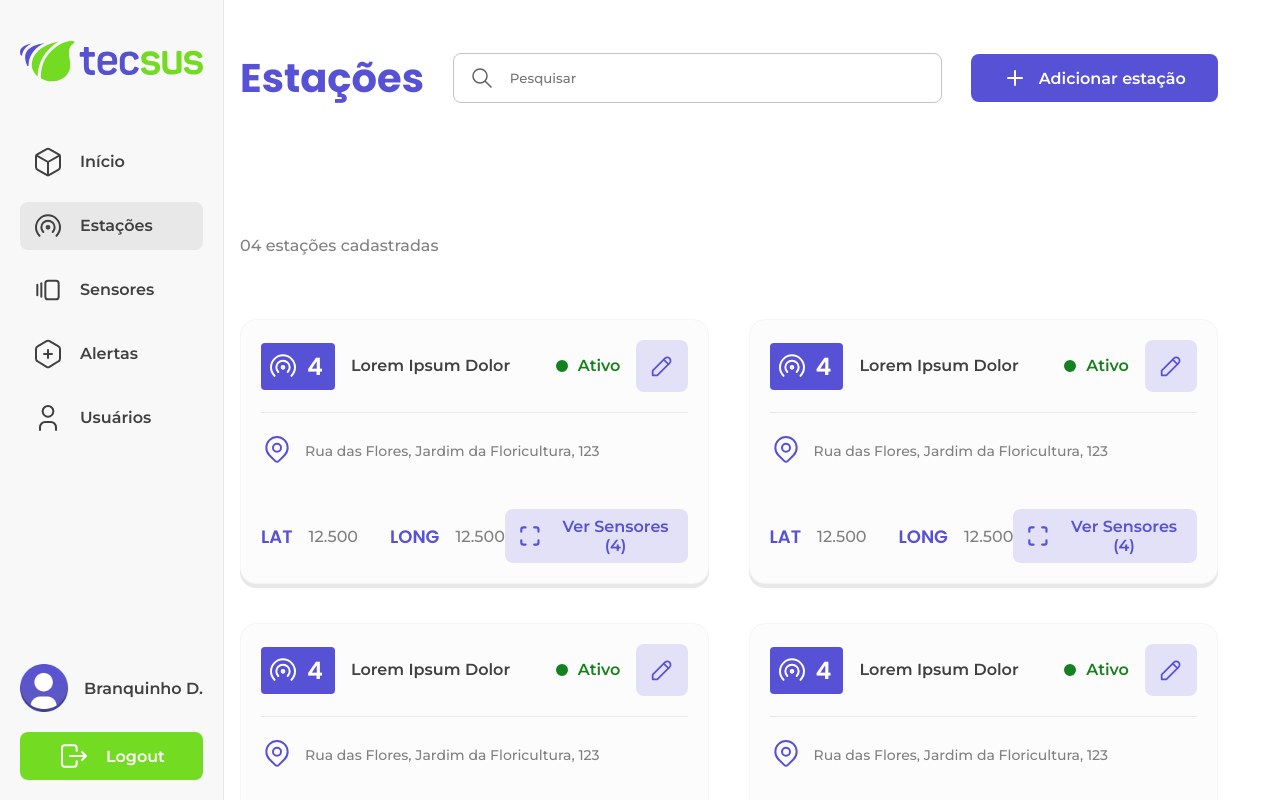
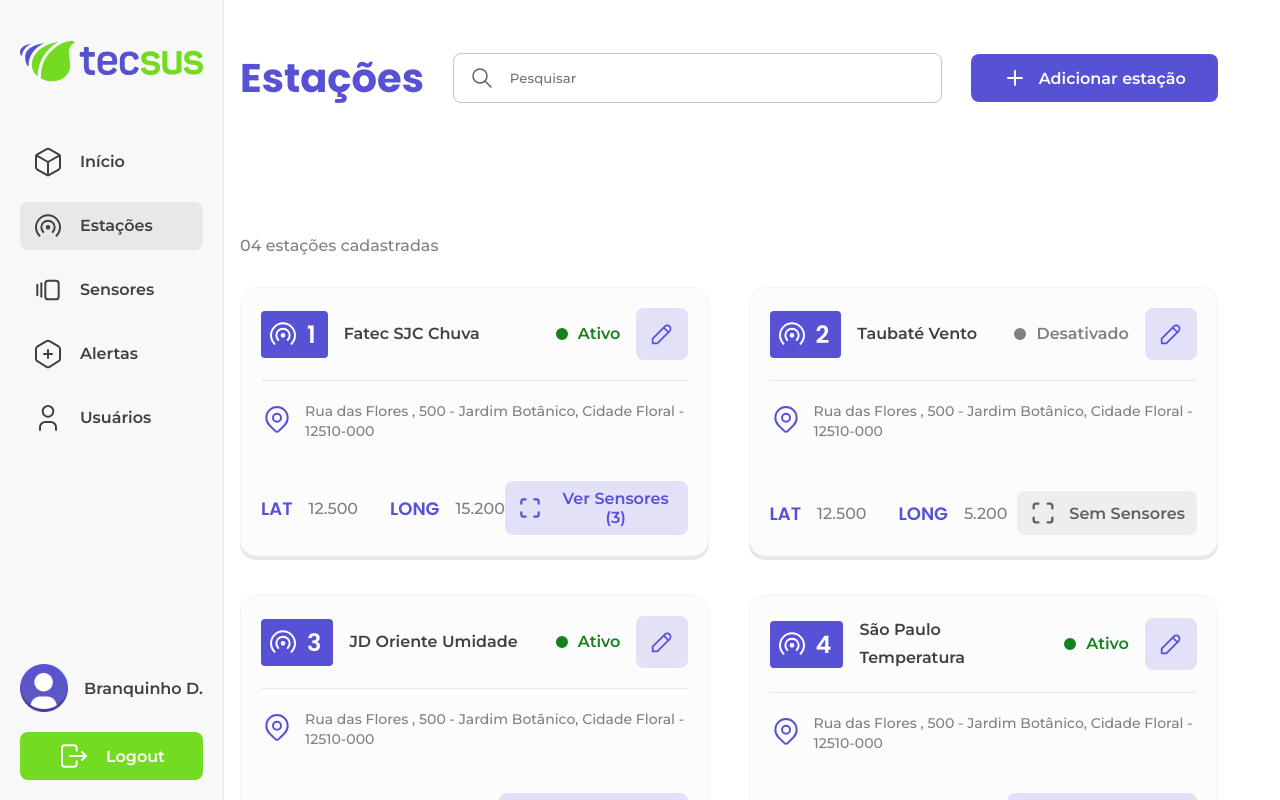
Before and after one commit to TeamHiveAPI/API-2025.01-FRONT, a React (Vite) app: page /estacoes in a window 1280 px wide. Shown: the top 800 px of the page. Built offline with nearby package versions, Linux system fonts and the light colour scheme.

Commit message:
[SCRUM-2] feat: Adicionando modal para ver os sensores no componente CardEstacao e modo editar da pág. CriarEditarEstacao

```diff
--- a/src/App.tsx
+++ b/src/App.tsx
@@ -10,6 +10,7 @@ export default function App() {
         <Route path="/" element={<Home />} />
         <Route path="/estacoes" element={<Estacoes />} />
         <Route path="/estacoes/criar" element={<CriarEditarEstacao />} />
+        <Route path="/estacoes/editar/:id" element={<CriarEditarEstacao />} />
       </Routes>
     </Router>
   );
--- a/src/components/BarraCima/styles.scss
+++ b/src/components/BarraCima/styles.scss
@@ -32,3 +32,9 @@
         outline: none;
     }
 }
+
+.baci_dir {
+    display: flex;
+    flex-direction: row-reverse;
+    gap: 20px;
+}
--- a/src/components/BotaoCTA/BotaoCTA.tsx
+++ b/src/components/BotaoCTA/BotaoCTA.tsx
@@ -11,17 +11,19 @@ interface BotaoProps {
   img?: string | ReactNode;
   pequeno?: boolean;
   onClick?: () => void;
+  desativado?: boolean;
 }
 
-const BotaoCTA: React.FC<BotaoProps> = ({ link, escrito, aparencia, cor, type = "button", img, pequeno, onClick }) => {
+const BotaoCTA: React.FC<BotaoProps> = ({ link, escrito, aparencia, cor, type = "button", img, pequeno, onClick, desativado }) => {
 
   const aparenciaEscolhida = aparencia === "primario" ? "botao_cta_primario" : "botao_cta_secundario";
   const corEscolhida = cor ? `botao_cta_${cor}` : "";
-  const semEscrito = !escrito ? "sem_escrito" : "";
-  const isPequeno = pequeno ? "pequeno" : "";
+  const semEscrito = !escrito ? "botao_cta_sem_escrito" : "";
+  const isPequeno = pequeno ? "botao_cta_pequeno" : "";
+  const isDesativado = desativado ? "botao_cta_desativado" : "";
 
   // Gera a lista de classes dinamicamente
-  const className = `${aparenciaEscolhida} ${corEscolhida} ${semEscrito} ${isPequeno}`.trim();
+  const className = `${aparenciaEscolhida} ${corEscolhida} ${semEscrito} ${isPequeno} ${isDesativado}`.trim();
 
   return link ? (
     <Link to={link} className={className}>
@@ -29,7 +31,7 @@ const BotaoCTA: React.FC<BotaoProps> = ({ link, escrito, aparencia, cor, type =
       {escrito && <span>{escrito}</span>}
     </Link>
   ) : (
-    <button type={type} className={className} onClick={onClick}>
+    <button type={type} className={className} onClick={onClick} disabled={desativado}>
       {typeof img === "string" ? <img src={img} alt="Ícone" /> : img}
       {escrito && <span>{escrito}</span>}
     </button>
--- a/src/components/BotaoCTA/styles.scss
+++ b/src/components/BotaoCTA/styles.scss
@@ -20,12 +20,18 @@
     }
 }
 
-.sem_escrito {
+.botao_cta_sem_escrito {
     padding: 12px;
 }
 
-.pequeno {
+.botao_cta_pequeno {
     padding: 8px 12px;
+}
+
+.botao_cta_desativado {
+    cursor: auto;
+    filter: grayscale(100) brightness(1.05);
+    pointer-events: none;
 }
 
 /* Botão Primário */
--- a/src/components/CardEstacao/CardEstacao.tsx
+++ b/src/components/CardEstacao/CardEstacao.tsx
@@ -1,6 +1,11 @@
+import { useNavigate } from "react-router-dom";
+import "animate.css";
+import "./styles.scss";
+import {IconBroadcast, IconCircle, IconPencil, IconMapPin, IconBorderCorners} from "@tabler/icons-react";
+
+import Swal from "sweetalert2";
 import BotaoCTA from "../BotaoCTA/BotaoCTA";
-import "./styles.scss";
-import { IconBroadcast, IconCircle, IconPencil, IconMapPin, IconBorderCorners } from "@tabler/icons-react";
+
 
 interface CardEstacaoProps {
     id: string;
@@ -9,13 +14,39 @@ interface CardEstacaoProps {
     endereco: string;
     latitude: string;
     longitude: string;
-    qtd_sensor: string;
+    sensores: string[];
 }
 
-export default function CardEstacao({id, titulo, ativo, endereco, latitude, longitude, qtd_sensor }: CardEstacaoProps) {
+export default function CardEstacao({ id, titulo, ativo, endereco, latitude, longitude, sensores }: CardEstacaoProps) {
+
+    const navigate = useNavigate();
+
+    const mostrarSensores = () => {
+        Swal.fire({
+            showClass: {
+                popup: "animate__animated animate__fadeInUp swal_rapido" // Efeito de entrada
+            },
+            hideClass: {
+                popup: "animate__animated animate__fadeOutDown swal_rapido" // Efeito de saída
+            },
+            imageUrl: "/public/swal_sensor.png",
+            imageWidth: 100,
+            imageHeight: 100,
+            title: "Sensores da Estação",
+            html: `<ul style="text-align: left;">
+                    ${sensores.map(sensor => `<li>${sensor}</li>`).join("")}
+                </ul>`,
+            confirmButtonText: "Fechar",
+            confirmButtonColor: "#5751D5",
+            customClass: {
+                title: "swal_titulo"
+            }
+        });
+    };
+
     return (
         <div className="caes_wrapper">
-            <div> {/* Agrupando parte de cima e parte endereço para o space-between funcionar melhor */}
+            <div>
                 <div className="caes_cima">
                     <div className="caes_cima_esq">
                         <div className="caes_badge">
@@ -29,7 +60,7 @@ export default function CardEstacao({id, titulo, ativo, endereco, latitude, long
                             <IconCircle fill={ativo ? "#13811E" : "#808080"} stroke="0" width={16} height={16} />
                             <p className={ativo ? "" : "cinza"}>{ativo ? "Ativo" : "Desativado"}</p>
                         </div>
-                    <BotaoCTA cor="cor_primario" aparencia="secundario" img={<IconPencil stroke="1.5" width={28} height={28} />} />
+                        <BotaoCTA cor="cor_primario" aparencia="secundario" img={<IconPencil stroke="1.5" width={28} height={28} onClick={() => navigate(`/estacoes/editar/${id}`, { state: { id, titulo, ativo, endereco, latitude, longitude, sensores } })}/>} />
                     </div>
                 </div>
                 <div className="caes_endereco">
@@ -38,7 +69,7 @@ export default function CardEstacao({id, titulo, ativo, endereco, latitude, long
                     </div>
                     <p>{endereco}</p>
                 </div>
-            </div> {/* Fim do agrupamento */}
+            </div>
             <div className="caes_baixo">
                 <div className="caes_baixo_esq">
                     <div className="caes_info">
@@ -50,7 +81,15 @@ export default function CardEstacao({id, titulo, ativo, endereco, latitude, long
                         <p>{longitude}</p>
                     </div>
                 </div>
-                <BotaoCTA cor="cor_primario" escrito={`Ver Sensores (${qtd_sensor})`} aparencia="secundario" pequeno={true} img={<IconBorderCorners stroke="2" width={28} height={28} />} />
+                <BotaoCTA
+                    cor="cor_primario"
+                    escrito={sensores.length > 0 ? `Ver Sensores (${sensores.length})` : "Sem Sensores"}
+                    aparencia="secundario"
+                    pequeno={true}
+                    img={<IconBorderCorners stroke="2" width={28} height={28} />}
+                    onClick={sensores.length > 0 ? mostrarSensores : undefined}
+                    desativado={sensores.length === 0}
+                />
             </div>
         </div>
     );
--- a/src/global.scss
+++ b/src/global.scss
@@ -18,6 +18,9 @@ $verde-hover: #126618;
 
 $vermelho: #ED3C5C;
 $vermelho-hover: #BE304A;
+
+
+
 
 * {
   margin: 0;
@@ -40,3 +43,23 @@ $vermelho-hover: #BE304A;
   padding: 48px;
   min-height: 100vh;
 }
+
+
+
+
+// Customização Swal
+
+.swal_rapido {
+  --animate-duration: 0.3s !important;
+}
+
+.swal_titulo {
+  font-family: Poppins;
+  color: #404040;
+  margin-bottom: 20px;
+}
+
+.swal_botao_cancelar_texto_cor {
+  color: $roxo;
+  font-weight: 600;
+}
--- a/src/pages/Estacoes/Estacoes.tsx
+++ b/src/pages/Estacoes/Estacoes.tsx
@@ -17,10 +17,10 @@ export default function Estacoes() {
           <h4 className="num_cadastros">04 estações cadastradas</h4>
 
           <div className="esta_lista">
-            <CardEstacao id="4" titulo="Lorem Ipsum Dolor" ativo={true} endereco={"Rua das Flores, Jardim da Floricultura, 123"} latitude={"12.500"} longitude={"12.500"} qtd_sensor="4" />
-            <CardEstacao id="4" titulo="Lorem Ipsum Dolor" ativo={true} endereco={"Rua das Flores, Jardim da Floricultura, 123"} latitude={"12.500"} longitude={"12.500"} qtd_sensor="4" />
-            <CardEstacao id="4" titulo="Lorem Ipsum Dolor" ativo={true} endereco={"Rua das Flores, Jardim da Floricultura, 123"} latitude={"12.500"} longitude={"12.500"} qtd_sensor="4" />
-            <CardEstacao id="4" titulo="Lorem Ipsum Dolor" ativo={true} endereco={"Rua das Flores, Jardim da Floricultura, 123"} latitude={"12.500"} longitude={"12.500"} qtd_sensor="4" />
+            <CardEstacao id="1" titulo="Fatec SJC Chuva" ativo={true} endereco={"Rua das Flores , 500 - Jardim Botânico, Cidade Floral - 12510-000"} latitude={"12.500"} longitude={"15.200"} sensores={["Umidade - ID 5", "Temperatura - ID 2", "Vento - ID 1"]} />
+            <CardEstacao id="2" titulo="Taubaté Vento" ativo={false} endereco={"Rua das Flores , 500 - Jardim Botânico, Cidade Floral - 12510-000"} latitude={"12.500"} longitude={"5.200"} sensores={[]} />
+            <CardEstacao id="3" titulo="JD Oriente Umidade" ativo={true} endereco={"Rua das Flores , 500 - Jardim Botânico, Cidade Floral - 12510-000"} latitude={"12.500"} longitude={"5.200"} sensores={["Umidade - ID 5", "Temperatura - ID 2"]} />
+            <CardEstacao id="4" titulo="São Paulo Temperatura" ativo={true} endereco={"Rua das Flores , 500 - Jardim Botânico, Cidade Floral - 12510-000"} latitude={"12.500"} longitude={"5.200"} sensores={["Umidade - ID 5", "Temperatura - ID 2"]} />
           </div>
 
           </div>
--- a/src/pages/Estacoes/styles.scss
+++ b/src/pages/Estacoes/styles.scss
@@ -10,5 +10,5 @@
     margin-top: 128px;
     color: #808080;
     font-weight: 500;
-    margin-bottom: 64px;
+    margin-bottom: 32px;
 }
```
Also changed, not shown: src/components/BarraCima/BarraCima.tsx (+46 -2 lines), src/pages/CriarEditarEstacao/CriarEditarEstacao.tsx (+42 -4 lines), public/swal_alerta_exclusao.png (added), public/swal_sensor.png (added). Lines whose indentation alone changed are shown as unchanged.
